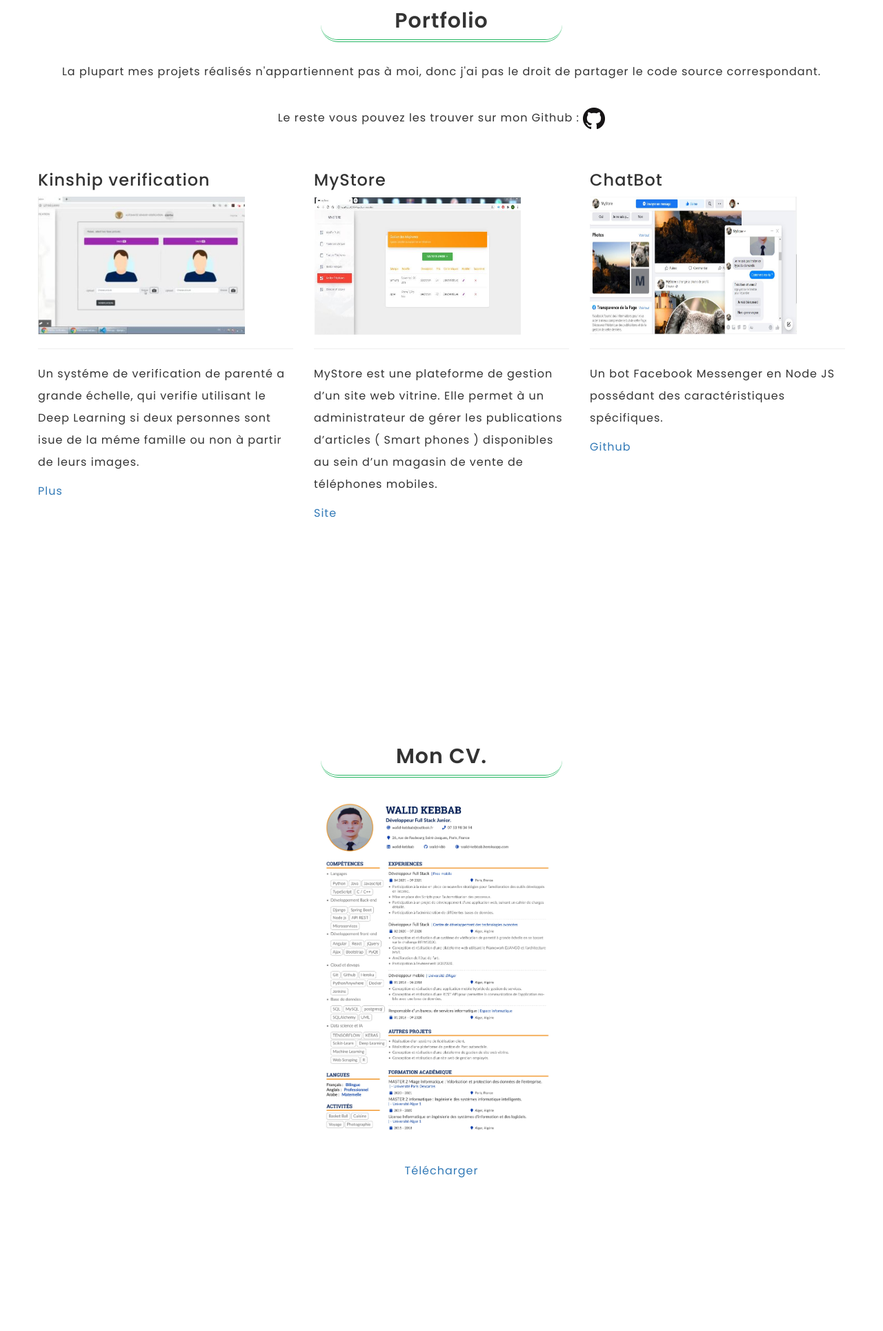
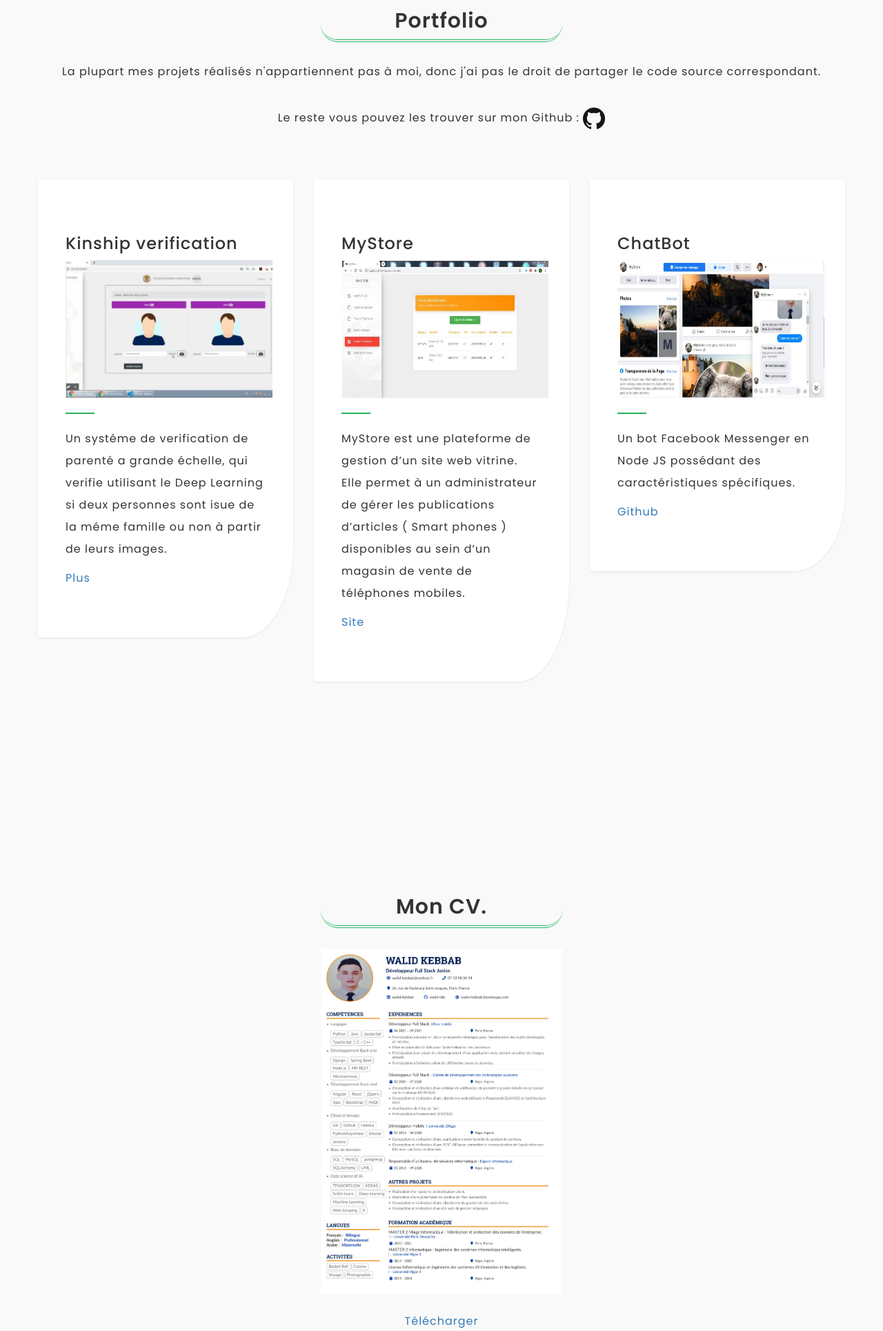
Before and after one commit to walid-kbb/portfolio, a Django app: page / in a window 1280 px wide. Shown: the part 1643-3572 px from the top of the page at 69% size. Run offline with Django 3.2, Linux system fonts and the light colour scheme; some libraries are stand-ins or nearby versions.

Commit message:
new commit

```diff
--- a/static/css/style.css
+++ b/static/css/style.css
@@ -719,19 +719,19 @@ ul.portfolio li.active {
 
 
 
-/* Services */
+/* portfolio */
 
-.services-section {
+.portfolio {
   background-color: #F9F9F9;
 }
 
-.services-section hr {
+.portfolio hr {
   border-bottom: 2px solid #24b662;
   width: 42px;
   margin-left: 0px;
 }
 
-.services-section .services-detail {
+.portfolio .portfolio-detail {
   border-radius: 4px;
   border-bottom-right-radius: 20%;
   background-color: #ffffff;
@@ -743,13 +743,13 @@ ul.portfolio li.active {
   margin-top: 32px;
 }
 
-.services-section .services-detail:hover {
+.portfolio .portfolio-detail:hover {
   border-bottom-right-radius: 4px;
   box-shadow: 0px 16px 22px 0px rgba(90, 91, 95, 0.3);
   top: -5px;
 }
 
-.services-section .services-detail .fa {
+.portfolio .portfolio-detail .fa {
   font-size: 42px;
 }
 
--- a/templates/index.html
+++ b/templates/index.html
@@ -166,7 +166,7 @@
             <div class="row">
 
             <div class="col-md-4 col-sm-6">
-				<div class="services-detail">
+				<div class="portfolio-detail">
 
 					<h3>Kinship verification</h3>
                     <img src="{% static 'images/portfolio/kinship.JPG' %}" width="300" height="200">
@@ -177,7 +177,7 @@
 			</div>
 
 			 <div class="col-md-4 col-sm-6">
-				<div class="services-detail">
+				<div class="portfolio-detail">
 
 					<h3>MyStore</h3>
                     <img src="{% static 'images/portfolio/mystore.JPG' %}" width="300" height="200">
@@ -188,7 +188,7 @@
 			</div>
 
 			<div class="col-md-4 col-sm-6">
-				<div class="services-detail">
+				<div class="portfolio-detail">
 
 					<h3>ChatBot</h3>
                     <img src="{% static 'images/portfolio/chatbot.JPG' %}" width="300" height="200">
```
